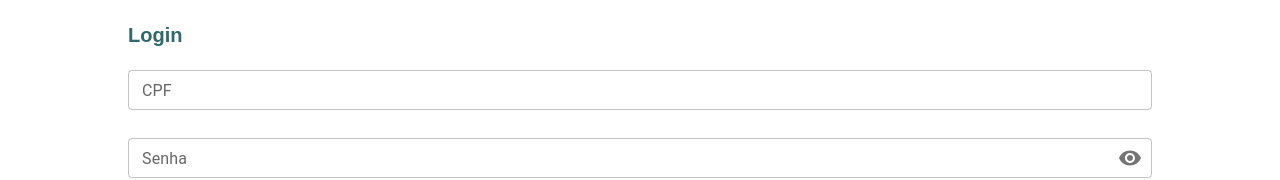
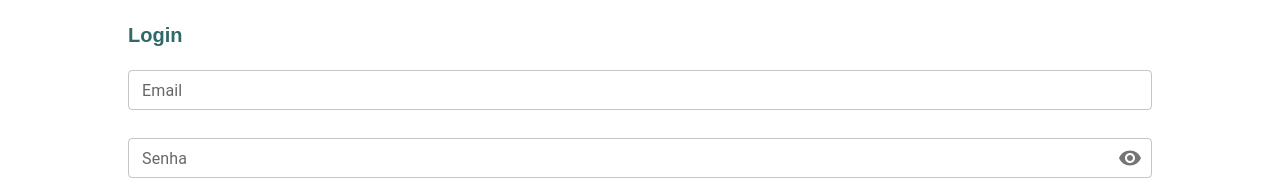
Before and after one commit to HericVirgilio/samur-portal-paciente, a Next.js app: page / in a window 1280 px wide. Shown: the part 196-376 px from the top of the page. Built offline with nearby package versions, Linux system fonts and the light colour scheme.

Commit message:
refatorando login para entrar por email

```diff
--- a/src/app/page.tsx
+++ b/src/app/page.tsx
@@ -10,7 +10,7 @@ import { useRouter } from 'next/navigation';
 
 export default function Login() {
 
-    const [cpf, setCpf] = useState("")
+    const [email, setEmail] = useState("")
     const [senha, setSenha] = useState("")
     const [showPassword, setShowPassword] = useState(false);
     const router = useRouter();
@@ -23,20 +23,9 @@ export default function Login() {
 
     const Logar = (event: FormEvent<HTMLFormElement>) => {
         event.preventDefault();
-        console.log(`cpf: ${cpf} senha: ${senha}`)
+        console.log(`email: ${email} senha: ${senha}`)
         router.push('/home');
     }
-
-    const FormataCpf = (event: React.ChangeEvent<HTMLInputElement>) => {
-        let value = event.target.value.replace(/\D/g, "");
-        if (value.length <= 11) {
-
-            value = value.replace(/(\d{3})(\d)/, "$1.$2");
-            value = value.replace(/(\d{3})(\d)/, "$1.$2");
-            value = value.replace(/(\d{3})(\d{1,2})$/, "$1-$2");
-        }
-        setCpf(value);
-    };
 
     return (
         <div className='ContainerLogin' style={{backgroundColor: "var(--branco)"}}>
@@ -49,15 +38,12 @@ export default function Login() {
             </div>
             <form className="BoxHeaderLogin" onSubmit={Logar}>
                 <p className='TextLogin'>Login</p>
-                <FormControl sx={{ m: 1, width: '80vw' }} variant="outlined" onChange={FormataCpf}>
-                    <InputLabel htmlFor="outlined-adornment-password"  size="small">CPF</InputLabel>
-                    <OutlinedInput value={cpf} onChange={(e) => setCpf(e.target.value)}
+                <FormControl sx={{ m: 1, width: '80vw' }} variant="outlined">
+                    <InputLabel htmlFor="outlined-adornment-password"  size="small">Email</InputLabel>
+                    <OutlinedInput value={email} onChange={(e) => setEmail(e.target.value)}
                         size="small"
-                        type={'text'}
-                        inputProps={{
-                            maxLength: 14,
-                        }}
-                        label="CPF" />
+                        type={'email'}
+                        label="Email" />
                 </FormControl>
                 <FormControl sx={{ m: 1, width: '80vw' }} variant="outlined">
                     <InputLabel htmlFor="outlined-adornment-password"  size="small">Senha</InputLabel>
```
